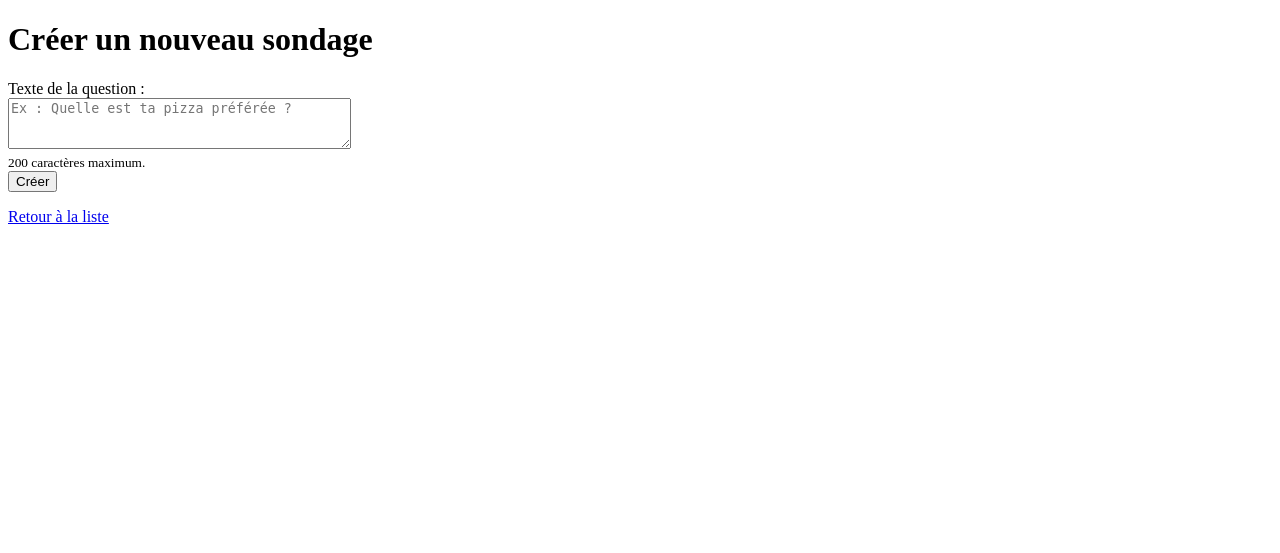
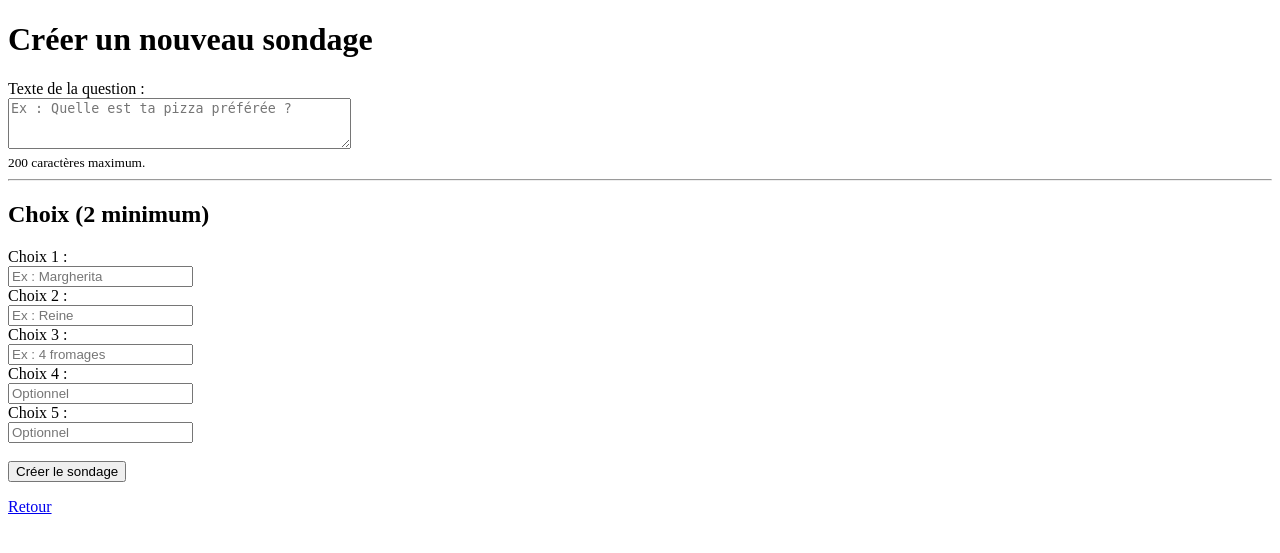
Before and after one commit to iassine4/Django-Mysite, a Django app: page /polls/create/ in a window 1280 px wide. Shown: the top 553 px of the page. Run offline with Django 5.2, Linux system fonts and the light colour scheme.

Commit message:
ui: update create question template to handle 5 choices and errors

```diff
--- a/djangoproject/polls/templates/polls/create_question.html
+++ b/djangoproject/polls/templates/polls/create_question.html
@@ -10,31 +10,62 @@
 <form method="post">
   {% csrf_token %}
 
-  <!-- Affiche les erreurs générales du formulaire -->
-  {{ form.non_field_errors }}
+  <!-- Bloc erreurs globales (ex : "au moins 2 choix") -->
+  {% if form.non_field_errors %}
+    <div style="color: red;">
+      {{ form.non_field_errors }}
+    </div>
+  {% endif %}
+
+  <!-- Bloc Question -->
+  <div>
+    {{ form.question_text.label_tag }}<br />
+    {{ form.question_text }}<br />
+    <small>{{ form.question_text.help_text }}</small>
+    <div style="color: red;">{{ form.question_text.errors }}</div>
+  </div>
+
+  <hr />
+
+  <!-- Bloc Choices 1..5 -->
+  <h2>Choix (2 minimum)</h2>
 
   <div>
-    <!-- Label du champ -->
-    {{ form.question_text.label_tag }}
-    <br />
-
-    <!-- Champ input -->
-    {{ form.question_text }}
-
-    <br />
-    <small>{{ form.question_text.help_text }}</small>
-
-    <!-- Erreurs spécifiques au champ -->
-    <div style="color: red;">
-      {{ form.question_text.errors }}
-    </div>
+    {{ form.choice_1.label_tag }}<br />
+    {{ form.choice_1 }}
+    <div style="color: red;">{{ form.choice_1.errors }}</div>
   </div>
 
-  <button type="submit">Créer</button>
+  <div>
+    {{ form.choice_2.label_tag }}<br />
+    {{ form.choice_2 }}
+    <div style="color: red;">{{ form.choice_2.errors }}</div>
+  </div>
+
+  <div>
+    {{ form.choice_3.label_tag }}<br />
+    {{ form.choice_3 }}
+    <div style="color: red;">{{ form.choice_3.errors }}</div>
+  </div>
+
+  <div>
+    {{ form.choice_4.label_tag }}<br />
+    {{ form.choice_4 }}
+    <div style="color: red;">{{ form.choice_4.errors }}</div>
+  </div>
+
+  <div>
+    {{ form.choice_5.label_tag }}<br />
+    {{ form.choice_5 }}
+    <div style="color: red;">{{ form.choice_5.errors }}</div>
+  </div>
+
+  <br />
+  <button type="submit">Créer le sondage</button>
 </form>
 
 <p>
-  <a href="{% url 'polls:index' %}">Retour à la liste</a>
+  <a href="{% url 'polls:index' %}">Retour</a>
 </p>
 </body>
 </html>
```
